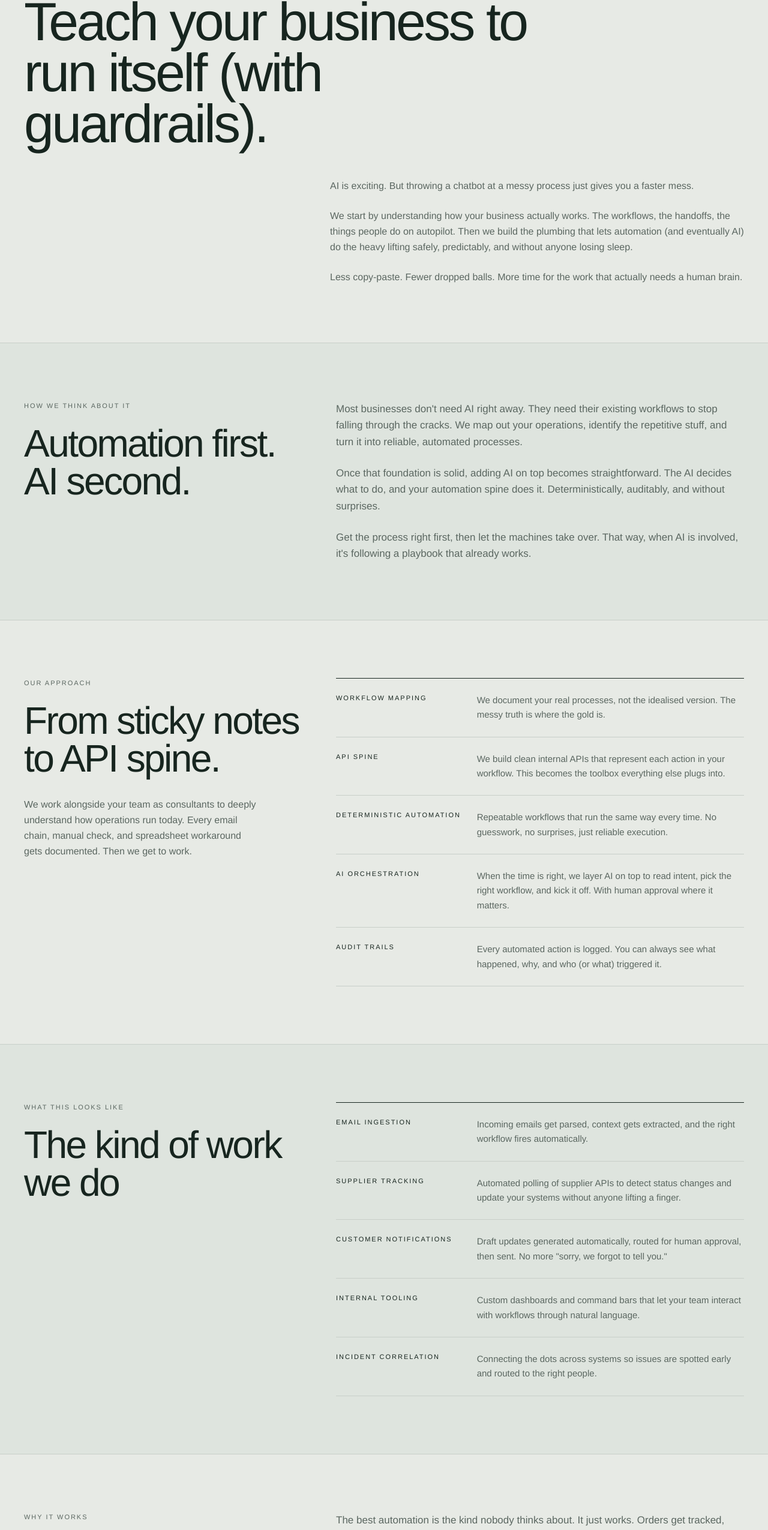
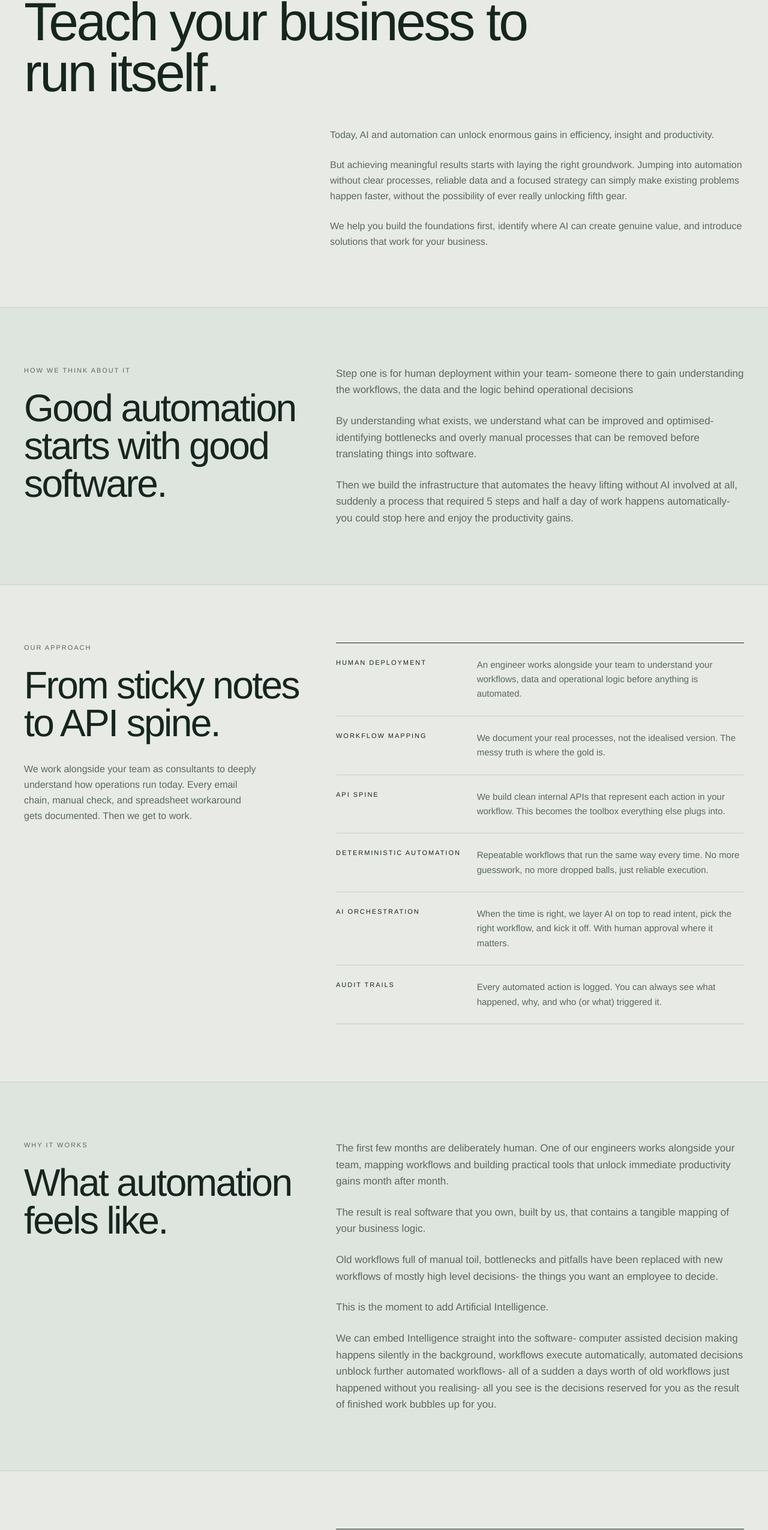
Before and after one commit to philycheese/ReedSolutions, a Next.js app: page /ai-and-automation in a window 1280 px wide. Shown: the part 196-2746 px from the top of the page at 60% size. Built offline with nearby package versions, Linux system fonts and the light colour scheme.

Commit message:
Update AI and automation messaging

```diff
--- a/app/ai-and-automation/page.tsx
+++ b/app/ai-and-automation/page.tsx
@@ -12,16 +12,20 @@ export const metadata: Metadata = {
 const sections = [
   {
     eyebrow: "How we think about it",
-    title: "Automation first. AI second.",
+    title: "Good automation starts with good software.",
     body: [
-      "Most businesses don't need AI right away. They need their existing workflows to stop falling through the cracks. We map out your operations, identify the repetitive stuff, and turn it into reliable, automated processes.",
-      "Once that foundation is solid, adding AI on top becomes straightforward. The AI decides what to do, and your automation spine does it. Deterministically, auditably, and without surprises.",
-      "Get the process right first, then let the machines take over. That way, when AI is involved, it's following a playbook that already works.",
+      "Step one is for human deployment within your team- someone there to gain understanding the workflows, the data and the logic behind operational decisions",
+      "By understanding what exists, we understand what can be improved and optimised- identifying bottlenecks and overly manual processes that can be removed before translating things into software.",
+      "Then we build the infrastructure that automates the heavy lifting without AI involved at all, suddenly a process that required 5 steps and half a day of work happens automatically- you could stop here and enjoy the productivity gains.",
     ],
   },
 ] as const;
 
 const approachItems = [
+  {
+    label: "Human deployment",
+    body: "An engineer works alongside your team to understand your workflows, data and operational logic before anything is automated.",
+  },
   {
     label: "Workflow mapping",
     body: "We document your real processes, not the idealised version. The messy truth is where the gold is.",
@@ -32,7 +36,7 @@ const approachItems = [
   },
   {
     label: "Deterministic automation",
-    body: "Repeatable workflows that run the same way every time. No guesswork, no surprises, just reliable execution.",
+    body: "Repeatable workflows that run the same way every time. No more guesswork, no more dropped balls, just reliable execution.",
   },
   {
     label: "AI orchestration",
@@ -59,11 +63,15 @@ const workItems = [
   },
   {
     label: "Internal tooling",
-    body: "Custom dashboards and command bars that let your team interact with workflows through natural language.",
+    body: "Custom dashboards and command bars that let your team perform new and optimised workflows.",
   },
   {
     label: "Incident correlation",
     body: "Connecting the dots across systems so issues are spotted early and routed to the right people.",
+  },
+  {
+    label: "AI decision-making",
+    body: "AI applies your business logic to routine decisions, moving work forward automatically and surfacing only the decisions that genuinely require human judgement.",
   },
 ] as const;
 
@@ -77,20 +85,21 @@ export default function AIAndAutomationPage() {
               AI & Automation
             </p>
             <h1 className="mt-6 max-w-[18ch] text-[clamp(2.5rem,7vw,6rem)] font-medium leading-[0.95] tracking-tighter2 text-ink">
-              Teach your business to run itself (with guardrails).
+              Teach your business to run itself.
             </h1>
             <div className="mt-12 grid grid-cols-1 gap-6 md:grid-cols-12">
               <div className="md:col-span-7 md:col-start-6 space-y-6">
                 <p className="text-[15px] leading-relaxed text-muted md:text-[16px]">
-                  AI is exciting. But throwing a chatbot at a messy process just gives you a faster mess.
+                  Today, AI and automation can unlock enormous gains in efficiency, insight and productivity.
                 </p>
                 <p className="text-[15px] leading-relaxed text-muted md:text-[16px]">
-                  We start by understanding how your business actually works. The workflows, the handoffs, the things
-                  people do on autopilot. Then we build the plumbing that lets automation (and eventually AI) do the
-                  heavy lifting safely, predictably, and without anyone losing sleep.
+                  But achieving meaningful results starts with laying the right groundwork. Jumping into automation
+                  without clear processes, reliable data and a focused strategy can simply make existing problems
+                  happen faster, without the possibility of ever really unlocking fifth gear.
                 </p>
                 <p className="text-[15px] leading-relaxed text-muted md:text-[16px]">
-                  Less copy-paste. Fewer dropped balls. More time for the work that actually needs a human brain.
+                  We help you build the foundations first, identify where AI can create genuine value, and introduce
+                  solutions that work for your business.
                 </p>
               </div>
             </div>
@@ -158,9 +167,48 @@ export default function AIAndAutomationPage() {
         <Container>
           <div className="grid grid-cols-1 gap-12 md:grid-cols-12">
             <Reveal className="md:col-span-5">
+              <p className="text-[11px] uppercase tracking-[0.18em] text-muted">Why it works</p>
+              <h2 className="mt-6 text-[clamp(2rem,5vw,4rem)] font-medium leading-[0.98] tracking-tighter2">
+                What automation feels like.
+              </h2>
+            </Reveal>
+            <Reveal className="md:col-span-7" delay={0.05}>
+              <div className="space-y-6">
+                <p className="text-[15px] leading-relaxed text-muted md:text-[17px]">
+                  The first few months are deliberately human. One of our engineers works alongside your team, mapping
+                  workflows and building practical tools that unlock immediate productivity gains month after month.
+                </p>
+                <p className="text-[15px] leading-relaxed text-muted md:text-[17px]">
+                  The result is real software that you own, built by us, that contains a tangible mapping of your
+                  business logic.
+                </p>
+                <p className="text-[15px] leading-relaxed text-muted md:text-[17px]">
+                  Old workflows full of manual toil, bottlenecks and pitfalls have been replaced with new workflows of
+                  mostly high level decisions- the things you want an employee to decide.
+                </p>
+                <p className="text-[15px] leading-relaxed text-muted md:text-[17px]">
+                  This is the moment to add Artificial Intelligence.
+                </p>
+                <p className="text-[15px] leading-relaxed text-muted md:text-[17px]">
+                  We can embed Intelligence straight into the software- computer assisted decision making happens
+                  silently in the background, workflows execute automatically, automated decisions unblock further
+                  automated workflows- all of a sudden a days worth of old workflows just happened without you
+                  realising- all you see is the decisions reserved for you as the result of finished work bubbles up
+                  for you.
+                </p>
+              </div>
+            </Reveal>
+          </div>
+        </Container>
+      </Section>
+
+      <Section className="border-b border-line">
+        <Container>
+          <div className="grid grid-cols-1 gap-12 md:grid-cols-12">
+            <Reveal className="md:col-span-5">
               <p className="text-[11px] uppercase tracking-[0.18em] text-muted">What this looks like</p>
               <h2 className="mt-6 text-[clamp(2rem,5vw,4rem)] font-medium leading-[0.98] tracking-tighter2">
-                The kind of work we do
+                The capabilities we build into your business.
               </h2>
             </Reveal>
             <Reveal className="md:col-span-7" delay={0.05}>
@@ -176,35 +224,6 @@ export default function AIAndAutomationPage() {
                   </li>
                 ))}
               </ul>
-            </Reveal>
-          </div>
-        </Container>
-      </Section>
-
-      <Section className="border-b border-line">
-        <Container>
-          <div className="grid grid-cols-1 gap-12 md:grid-cols-12">
-            <Reveal className="md:col-span-5">
-              <p className="text-[11px] uppercase tracking-[0.18em] text-muted">Why it works</p>
-              <h2 className="mt-6 text-[clamp(2rem,5vw,4rem)] font-medium leading-[0.98] tracking-tighter2">
-                Safe, boring, brilliant.
-              </h2>
-            </Reveal>
-            <Reveal className="md:col-span-7" delay={0.05}>
-              <div className="space-y-6">
-                <p className="text-[15px] leading-relaxed text-muted md:text-[17px]">
-                  The best automation is the kind nobody thinks about. It just works. Orders get tracked, customers
-                  get updated, tickets get logged, and your team gets to focus on the interesting problems instead.
-                </p>
-                <p className="text-[15px] leading-relaxed text-muted md:text-[17px]">
-                  We keep AI on a tight leash. It proposes actions through well-defined workflows with permission
-                  controls, confidence thresholds, and human-in-the-loop approvals where needed. No rogue robots.
-                </p>
-                <p className="text-[15px] leading-relaxed text-muted md:text-[17px]">
-                  The result? A business that gets measurably faster today, while building the foundation for an
-                  AI-native future. Win-win, really.
-                </p>
-              </div>
             </Reveal>
           </div>
         </Container>
```
